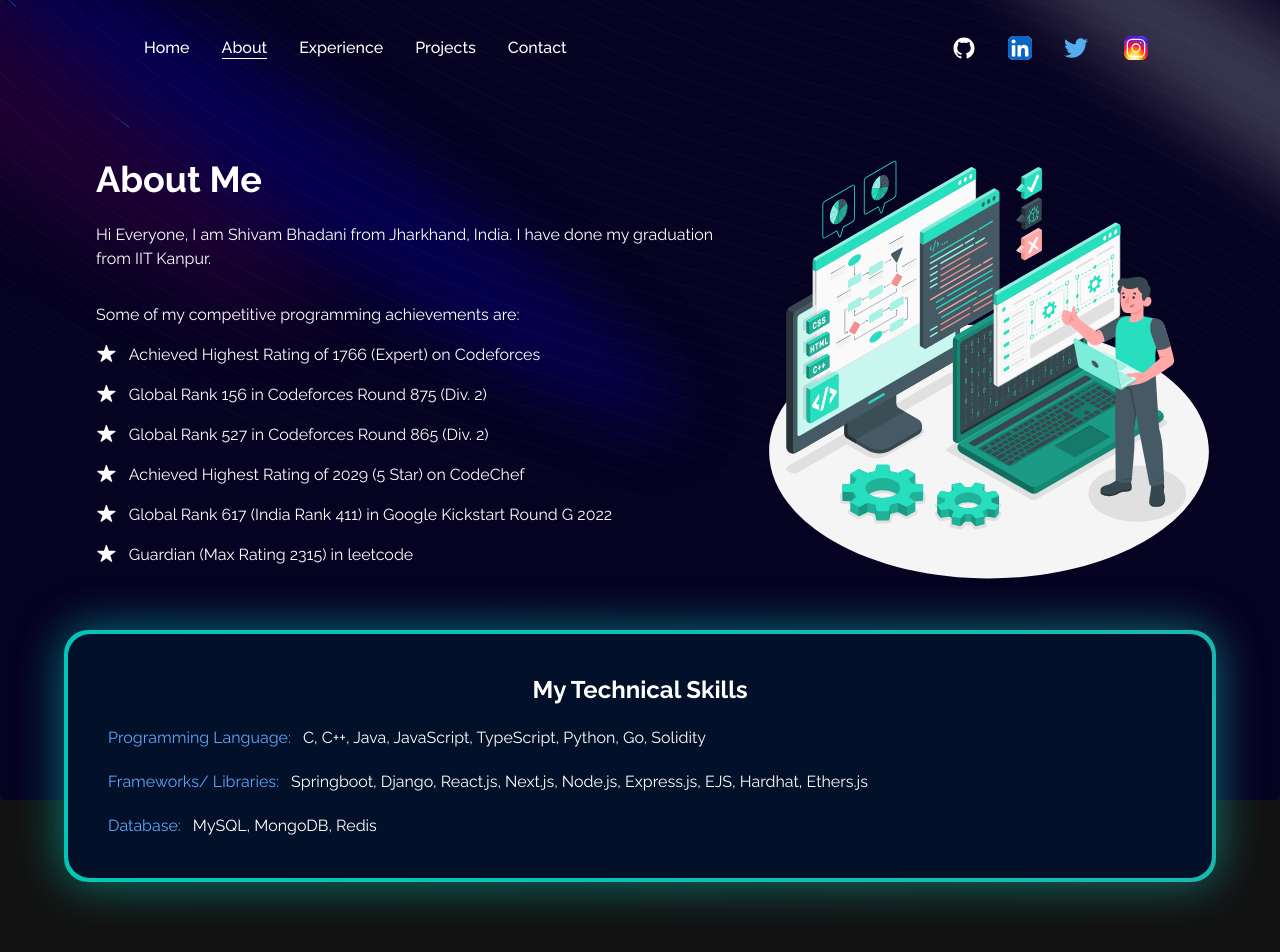
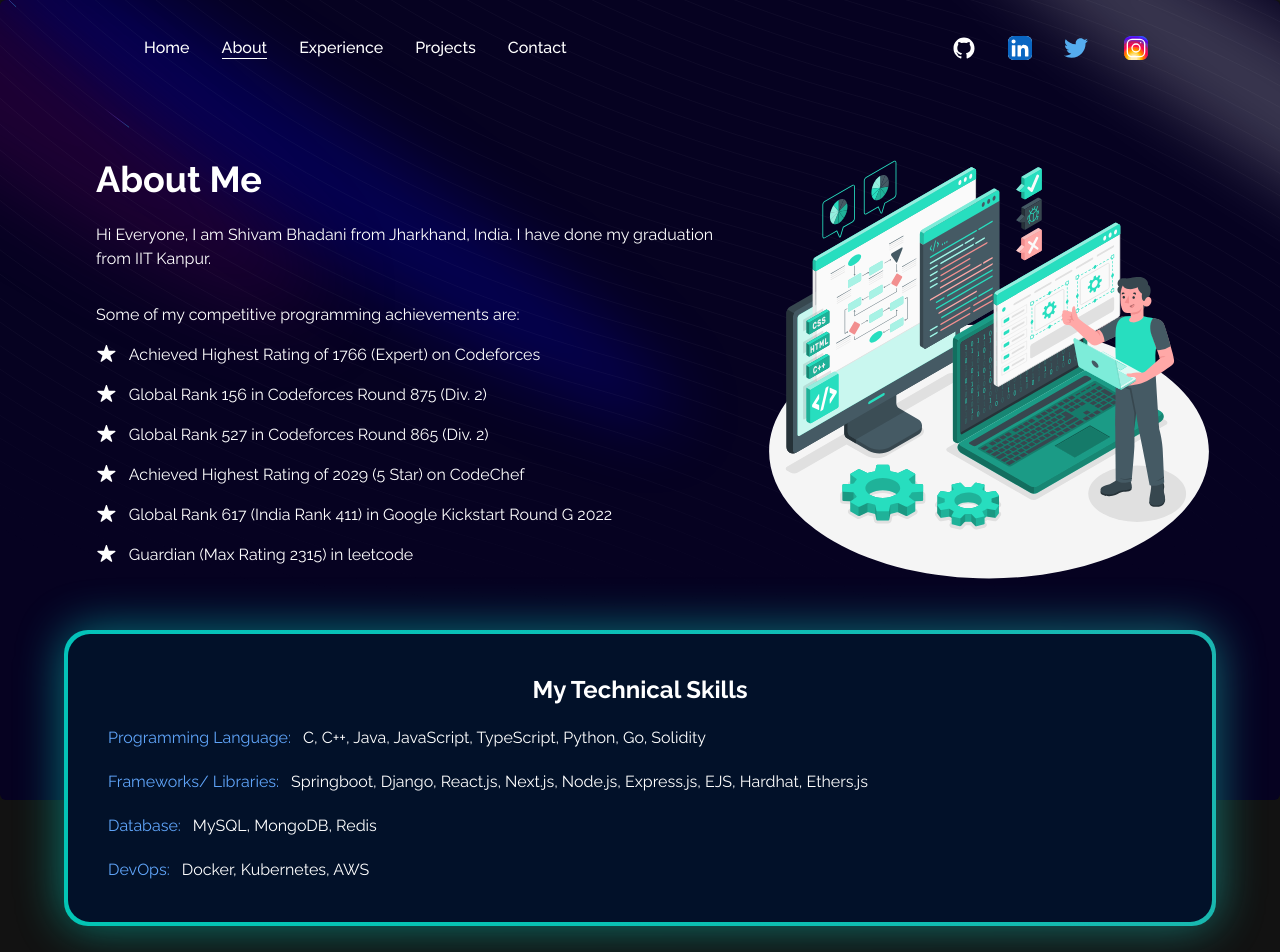
Before and after one commit to shivam-bhadani/portfolio, a Next.js app: page /about in a window 1280 px wide. Shown: the top 952 px of the page. Built offline with nearby package versions, Linux system fonts and the light colour scheme.

Commit message:
Added devops in skills and fixed hero section height

```diff
--- a/src/app/about/SkillSection.tsx
+++ b/src/app/about/SkillSection.tsx
@@ -17,6 +17,10 @@
       category: "Database",
       value: "MySQL, MongoDB, Redis",
     },
+    {
+      category: "DevOps",
+      value: "Docker, Kubernetes, AWS",
+    },
   ];
   return (
     <BackgroundGradient className="rounded-[22px] w-[100%] p-4 sm:p-10 bg-white dark:bg-dark-color-2">
--- a/src/components/Hero.tsx
+++ b/src/components/Hero.tsx
@@ -33,7 +33,7 @@
   ];
   const router = useRouter();
   return (
-    <div className="flex flex-col items-center justify-center h-[20rem] md:h-[30rem]  ">
+    <div className="flex flex-col items-center justify-center h-[20rem] md:h-[26rem]  ">
       <p className="text-neutral-600 dark:text-neutral-200 text-xs sm:text-base  ">
         Transforming Ideas into Functional Software
       </p>
@@ -52,7 +52,7 @@
           </span>
         </button>
         <button
-          className="px-10 py-2 rounded-full bg-gradient-to-b from-blue-500 to-blue-600 text-white focus:ring-2 focus:ring-blue-400 hover:shadow-xl transition duration-200"
+          className="px-10 py-3 rounded-full bg-gradient-to-b from-blue-500 to-blue-600 text-white focus:ring-2 focus:ring-blue-400 hover:shadow-xl transition duration-200"
           onClick={() => router.push("/projects")}
         >
           Projects
```
